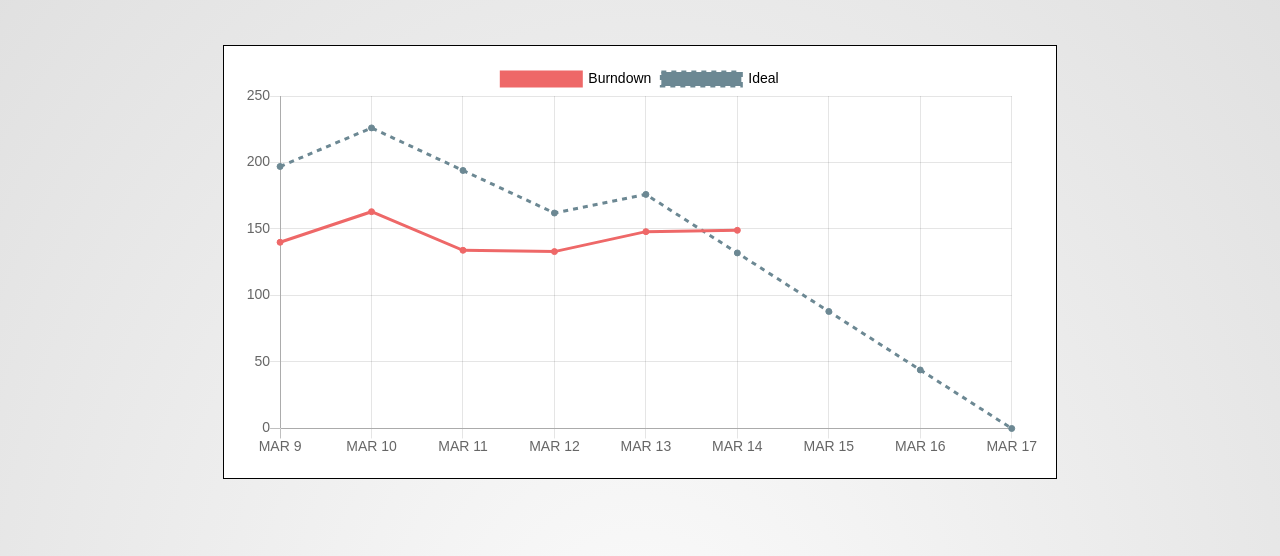
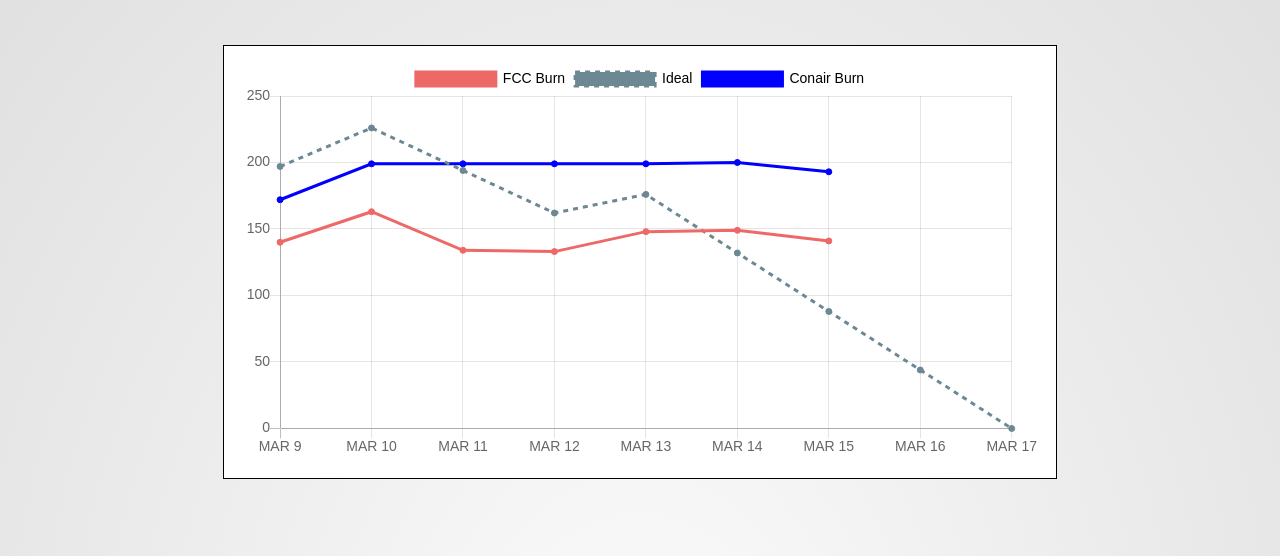
Before and after one commit to JoeyFlaum/Burndown, a website: page index.html in a window 1280 px wide. Shown: the part 86-642 px from the top of the page. Drawn offline with nearby package versions, Linux system fonts and the light colour scheme.

Commit message:
update burn and add customer

```diff
--- a/index.html
+++ b/index.html
@@ -16,7 +16,7 @@
       let idealBurn = document.querySelector("#ideal_burn")
       idealBurn.innerHTML = "Q400 Snag Burndown"
 
-      function showBurnDown(elementId, burndownData, scopeChange = []) {
+      function showBurnDown(elementId, burndownData, scopeChange = [], customerBurn) {
         var speedCanvas = document.getElementById(elementId);
 
         Chart.defaults.global.defaultFontFamily = "Arial";
@@ -37,7 +37,7 @@
           labels: labelsArray,
           datasets: [
             {
-              label: "Burndown",
+              label: "FCC Burn",
               data: burndownData,
               fill: false,
               borderColor: "#EE6868",
@@ -52,6 +52,14 @@
               borderDash: [5, 5],
               fill: false,
               data: idealPoints
+            },
+            {
+              label: "Conair Burn",
+              borderColor: "#0000ff",
+              backgroundColor: "#0000ff",
+              lineTension: 0,
+              fill: false,
+              data: customerBurn
             },
           ]
         };
@@ -86,10 +94,11 @@
     <script>
     showBurnDown (
       "Q400",
-      [140,163,134,133,148,149], // burndown data
+      [140,163,134,133,148,149,141], // burndown data
       //[197,240,208,176,190] // scope change with totals
-      [197,226,194,162,176] // scope change
-    );
+      [197,226,194,162,176], // scope change
+      [172,199,199,199,199,200,193],
+      );
 
 
     </script>
```
